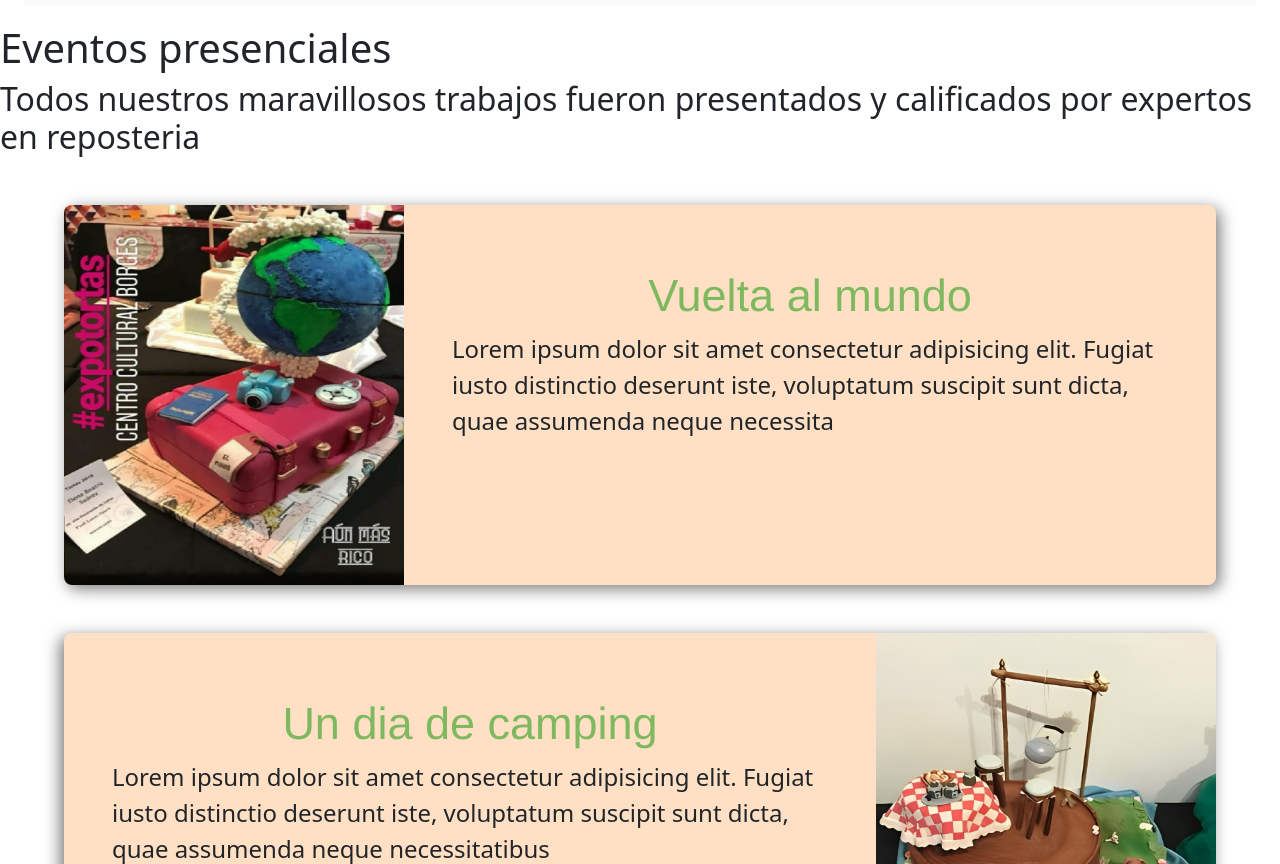
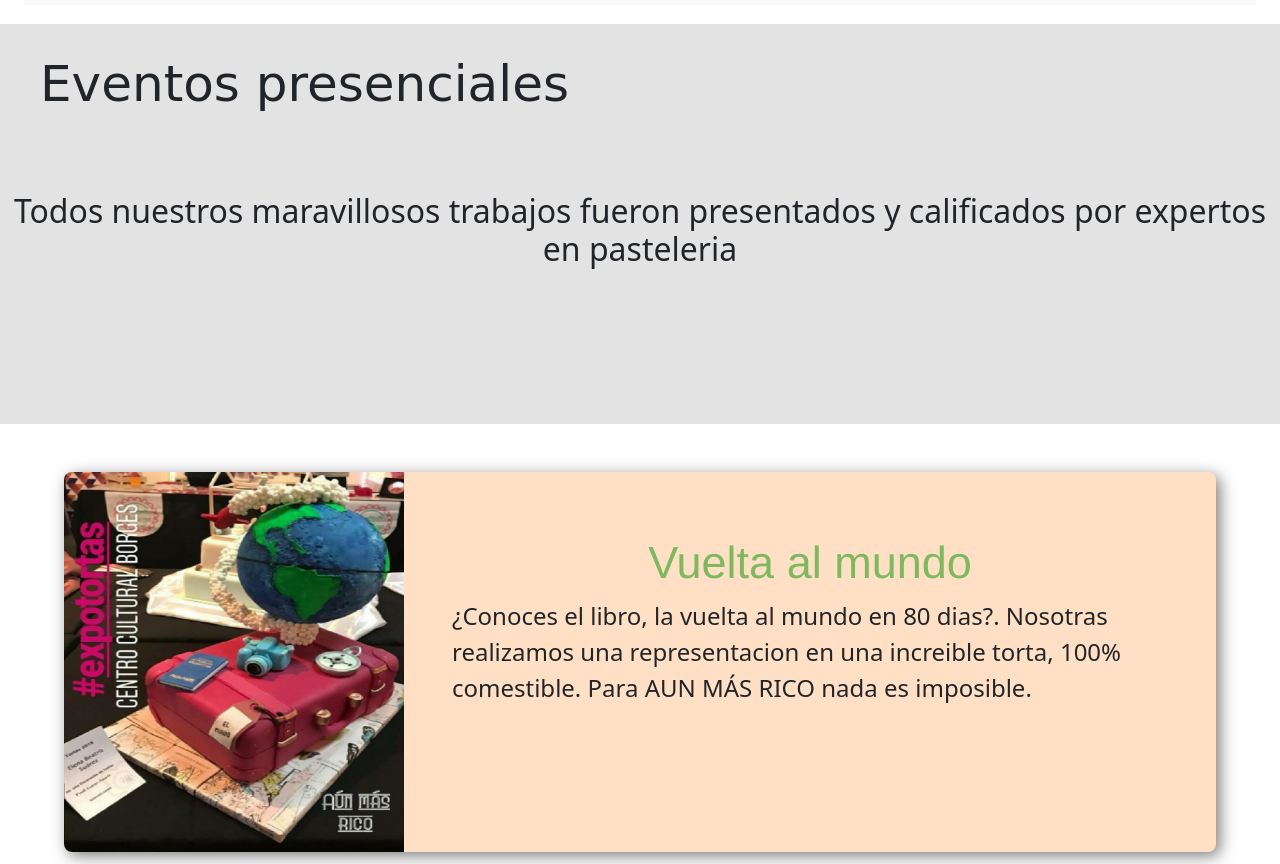
Before and after one commit to martinfsuarez/mi_repositorio, a plain HTML site: page pages/eventos.html in a window 1280 px wide. Shown: the part 88-952 px from the top of the page. Drawn offline with nearby package versions, Linux system fonts and the light colour scheme.

Commit message:
cambio en todos los lorem y titulo principal eventos

```diff
--- a/css/estilo.css
+++ b/css/estilo.css
@@ -127,6 +127,27 @@
 
 /* Aca comienza la pagina de EVENTOS */
 
+
+.tituloprincipalNosotros{
+    width: 100%;
+    height: 50vh;
+    margin: 0 auto;
+    background-color: rgba(128, 128, 128, 0.219);
+}
+
+.tituloprincipalNosotros h1{
+    padding-top: 30px;
+    font-size: 50px;
+    font-family: "Bebas Neue", cursive;
+    margin-left: 40px;
+    padding-bottom: 70px;
+}
+
+
+.tituloprincipalNosotros h2{
+    margin-left: 0 35px 30px 35px;
+    text-align: center;
+}
 
 
 .Seccion{
--- a/pages/eventos.html
+++ b/pages/eventos.html
@@ -45,10 +45,9 @@
             </div>
         </header>
         <main>
-            <div>
+            <div class="tituloprincipalNosotros">
                 <h1>Eventos presenciales</h1>
-                <h2>Todos nuestros maravillosos trabajos fueron presentados y calificados por expertos en reposteria</h2>
-                <p></p>
+                <h2>Todos nuestros maravillosos trabajos fueron presentados y calificados por expertos en pasteleria</h2>
             </div>
             <section class="Seccion">
                 <div class="TarjetaEventos">
@@ -58,8 +57,8 @@
                     <div class="parrafo">
                         <h2>Vuelta al mundo</h2>
                         <p>
-                        Lorem ipsum dolor sit amet consectetur adipisicing elit. Fugiat iusto distinctio deserunt iste, voluptatum suscipit sunt dicta,
-                        quae assumenda neque necessita
+                        ¿Conoces el libro, la vuelta al mundo en 80 dias?. Nosotras realizamos una representacion en una increible torta, 100% comestible.
+                         Para AUN MÁS RICO nada es imposible.
                         </p>
                     </div>
                 </div>
@@ -70,8 +69,8 @@
                     <div class="parrafo">
                         <h2>Un dia de camping</h2>
                         <p>
-                        Lorem ipsum dolor sit amet consectetur adipisicing elit. Fugiat iusto distinctio deserunt iste, voluptatum suscipit sunt dicta,
-                        quae assumenda neque necessitatibus
+                        Una representacion absuluta de un dia de campo. Calificada por los expertos pasteleros, como la torta que
+                        representa al gaucho Argentino.
                         </p>
                     </div>
                 </div>
```
Also changed, not shown: index.html (+2 -2 lines).
